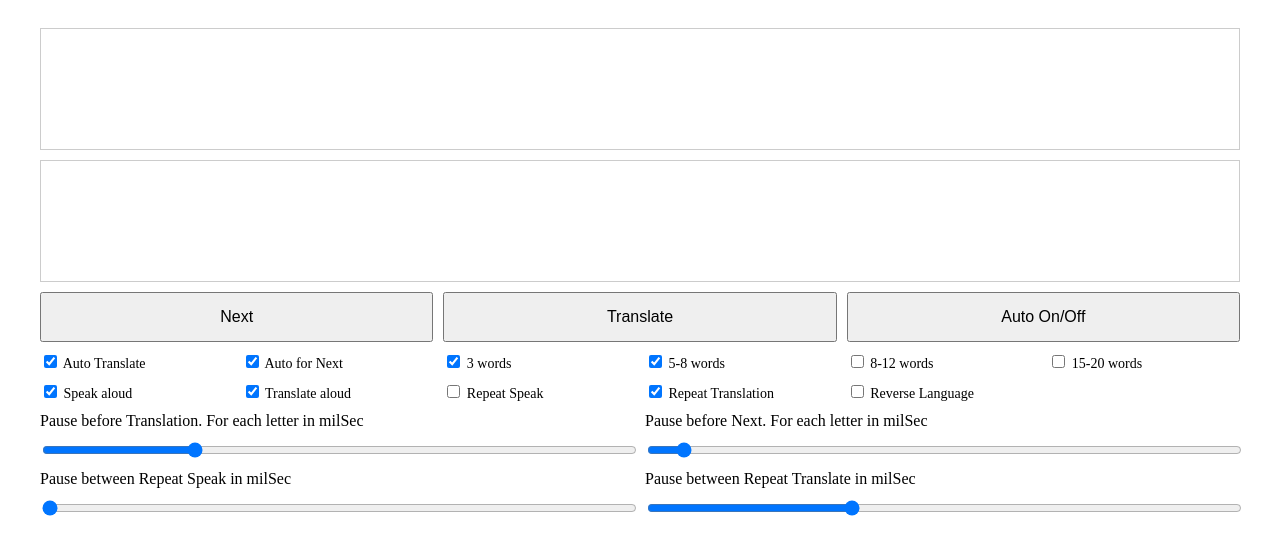
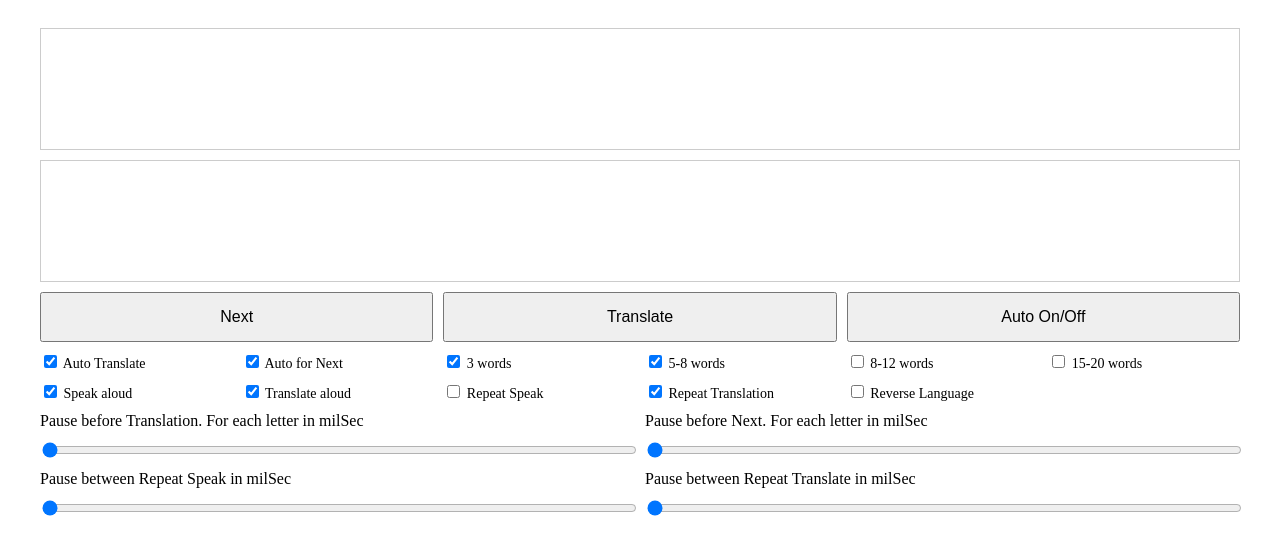
Before and after one commit to bob1763098-ui/tavosoft, a website: page public/index.html in a window 1280 px wide. Drawn offline with Linux system fonts and the light colour scheme.

Commit message:
set scroll to 0

```diff
--- a/public/index.html
+++ b/public/index.html
@@ -67,12 +67,12 @@
         <label style="grid-column:5/6"><input type="checkbox" id="checkBox11"> Reverse Language</label>
         <div style="grid-column:1/4">Pause before Translation. For each letter in milSec</div>
         <div style="grid-column:4/7">Pause before Next. For each letter in milSec</div>
-        <input type="range" id="slider1" class="slider" min="0" max="1000" value="250" style="grid-column:1/4">
-        <input type="range" id="slider2" class="slider" min="0" max="1000" value="50" style="grid-column:4/7">
+        <input type="range" id="slider1" class="slider" min="0" max="1000" value="0" style="grid-column:1/4">
+        <input type="range" id="slider2" class="slider" min="0" max="1000" value="0" style="grid-column:4/7">
         <div style="grid-column:1/4">Pause between Repeat Speak in milSec</div>
         <div style="grid-column:4/7">Pause between Repeat Translate in milSec</div>
         <input type="range" id="slider3" class="slider" min="0" max="5000" value="0" style="grid-column:1/4">
-        <input type="range" id="slider4" class="slider" min="0" max="5000" value="1700" style="grid-column:4/7">
+        <input type="range" id="slider4" class="slider" min="0" max="5000" value="0" style="grid-column:4/7">
     </div>
     <script src="script.js"></script>
 </body>
```
